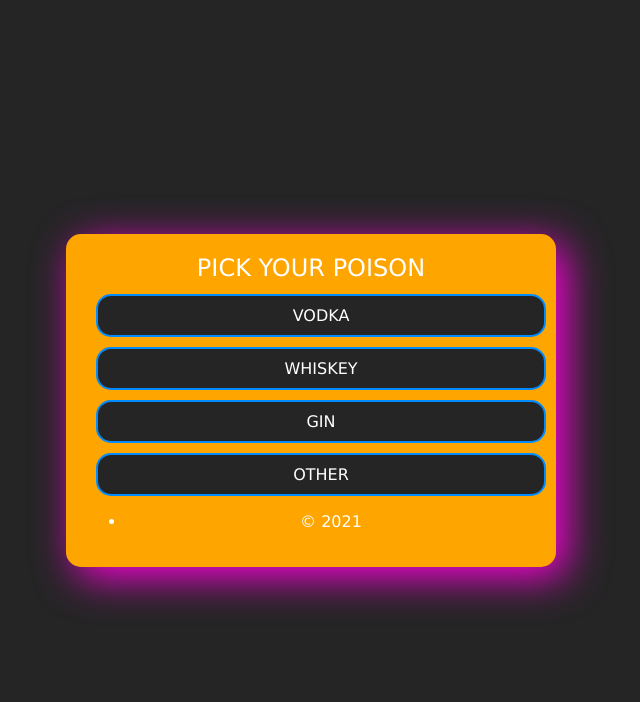
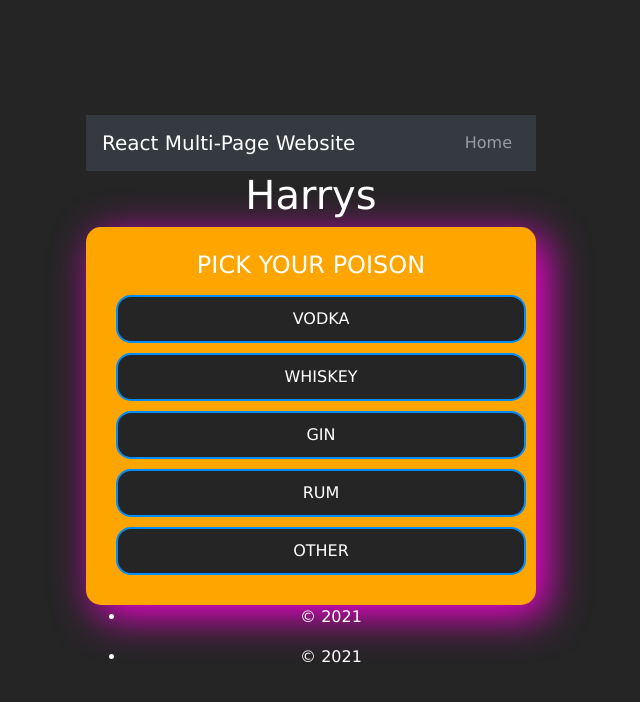
Before and after one commit to michellelally/harrys-cocktail-menu, a React (Create React App) app: page /picker in a window 1280 px wide. Shown: the top 702 px of the page, without its empty margins (329-969 px from the left). Built offline with nearby package versions, Linux system fonts and the light colour scheme.

Commit message:
components and their routes added

```diff
--- a/package.json
+++ b/package.json
@@ -8,6 +8,7 @@
     "@testing-library/user-event": "^12.1.10",
     "react": "^17.0.2",
     "react-dom": "^17.0.2",
+    "react-router-dom": "^5.2.0",
     "react-scripts": "4.0.3",
     "web-vitals": "^1.0.1"
   },
--- a/public/index.html
+++ b/public/index.html
@@ -15,6 +15,9 @@
       user's mobile device or desktop. See https://developers.google.com/web/fundamentals/web-app-manifest/
     -->
     <link rel="manifest" href="%PUBLIC_URL%/manifest.json" />
+
+    <link rel="stylesheet" href="https://stackpath.bootstrapcdn.com/bootstrap/4.3.1/css/bootstrap.min.css"/>
+
     <!--
       Notice the use of %PUBLIC_URL% in the tags above.
       It will be replaced with the URL of the `public` folder during the build.
@@ -24,7 +27,7 @@
       work correctly both with client-side routing and a non-root public URL.
       Learn how to configure a non-root public URL by running `npm run build`.
     -->
-    <title>React App</title>
+    <title>Harry's Cocktail Menu</title>
   </head>
   <body>
     <noscript>You need to enable JavaScript to run this app.</noscript>
--- a/src/App.js
+++ b/src/App.js
@@ -1,67 +1,20 @@
-import React, { useState } from 'react';
-import Footer from './components/Footer';
-
-export default function App() {
-
-  const picked = [2];
-
-  const questions = [
-    {
-      questionText: 'PICK YOUR POISON',
-      answerOptions: [
-        { answerText: 'VODKA' },
-        { answerText: 'WHISKEY' },
-        { answerText: 'GIN' },
-        { answerText: 'OTHER' },
-      ],
-    },
-    {
-      questionText: 'PICK YOUR FLAVOUR',
-      answerOptions: [
-        { answerText: 'SWEET' },
-        { answerText: 'BOOZY' },
-        { answerText: 'SOUR' },
-        { answerText: 'REFRESHING' },
-      ],
-    },
-  ];
-
-  const [currentQuestion, setCurrentQuestion] = useState(0);
-
-  const handleAnswerButtonClick = (answerOption) => {
-    const nextQuestion = currentQuestion + 1;
-    setCurrentQuestion(nextQuestion);
-
-    if (nextQuestion < questions.length) {
-      setCurrentQuestion(nextQuestion);
-    } else {
-      alert('implement cocktail lists');
-    }
-  };
-
-  const handleValue = (e) => {
-    alert(e.target.value);
-    picked.push(e.target.value)
-    alert(picked[0].value)
-  }
-
+import React from "react";
+import { BrowserRouter as Router, Route, Switch } from "react-router-dom";
+import { Navigation, Home, Footer, Login, Picker } from "./components";
+function App() {
   return (
-    <div className='app'>
-
-      <div className='question-section'>
-        <div className='question-text'>{questions[currentQuestion].questionText}</div>
-      </div>
-      <div className='answer-section'>
-        {questions[currentQuestion].answerOptions.map((answerOption, index) => (
-          <button
-            value={answerOption.answerText}
-            onClick={e => {
-              handleValue(e);
-              handleAnswerButtonClick(e);
-            }}>
-              {answerOption.answerText}</button>))}
-      </div>
-      <Footer />
+    <div className="App">
+      <Router>
+        <Navigation />
+        <Switch>
+          <Route path="/" exact component={() => <Home />} />
+          <Route path="/login" exact component={() => <Login />} />
+          <Route path="/picker" exact component={() => <Picker />} />
+        </Switch>
+        <Footer />
+      </Router>
     </div>
   );
 }
+
+export default App;
--- a/src/components/Header.js
+++ b/src/components/Header.js
@@ -4,8 +4,10 @@ class Header extends Component {
     render() {
         return (
             <header>
-                <h1>Header</h1>
+                <h1>Harrys</h1>
             </header>
-        )
+        );
     }
 }
+
+export default Header;
--- /dev/null
+++ b/src/components/Home.jsx
@@ -0,0 +1,19 @@
+import Header from '../components/Header';
+import { Link, withRouter } from "react-router-dom";
+
+
+function Home(props) {
+  return (
+    <div className='wrapper'>
+      <Header />
+      <button>
+      <Link class="nav-link" to="picker">
+                  Begin
+                  <span class="sr-only">(current)</span>
+                </Link>
+        </button>
+    </div>
+  );
+}
+
+export default Home;
--- /dev/null
+++ b/src/components/Navigation.jsx
@@ -0,0 +1,33 @@
+import React from "react";
+import { Link, withRouter } from "react-router-dom";
+
+function Navigation(props) {
+  return (
+    <div className="navigation">
+      <nav class="navbar navbar-expand navbar-dark bg-dark">
+        <div class="container">
+          <Link class="navbar-brand" to="/">
+            React Multi-Page Website
+          </Link>
+
+          <div>
+            <ul class="navbar-nav ml-auto">
+              <li
+                class={`nav-item  ${
+                  props.location.pathname === "/" ? "active" : ""
+                }`}
+              >
+                <Link class="nav-link" to="/">
+                  Home
+                  <span class="sr-only">(current)</span>
+                </Link>
+              </li>
+            </ul>
+          </div>
+        </div>
+      </nav>
+    </div>
+  );
+}
+
+export default withRouter(Navigation);
--- /dev/null
+++ b/src/components/Picker.jsx
@@ -0,0 +1,74 @@
+import React, { useState } from 'react';
+import Footer from '../components/Footer';
+import Header from '../components/Header';
+
+function Picker() {
+
+  const picked = [2];
+
+  const questions = [
+    {
+      questionText: 'PICK YOUR POISON',
+      answerOptions: [
+        { answerText: 'VODKA' },
+        { answerText: 'WHISKEY' },
+        { answerText: 'GIN' },
+        { answerText: 'RUM' },
+        { answerText: 'OTHER' },
+      ],
+    },
+    {
+      questionText: 'PICK YOUR FLAVOUR',
+      answerOptions: [
+        { answerText: 'SWEET' },
+        { answerText: 'BOOZY' },
+        { answerText: 'SOUR' },
+        { answerText: 'REFRESHING' },
+        { answerText: 'ALL' },
+      ],
+    },
+  ];
+
+  const [currentQuestion, setCurrentQuestion] = useState(0);
+
+  const handleAnswerButtonClick = (answerOption) => {
+    const nextQuestion = currentQuestion + 1;
+    setCurrentQuestion(nextQuestion);
+
+    if (nextQuestion < questions.length) {
+      setCurrentQuestion(nextQuestion);
+    } else {
+      alert('implement cocktail lists');
+    }
+  };
+
+  const handleValue = (e) => {
+    alert(e.target.value);
+    picked.push(e.target.value)
+    alert(picked[0].value)
+  }
+
+  return (
+    <div className='wrapper'>
+      <Header />
+      <div className='app'>
+      <div className='question-section'>
+        <div className='question-text'>{questions[currentQuestion].questionText}</div>
+      </div>
+      <div className='answer-section'>
+        {questions[currentQuestion].answerOptions.map((answerOption, index) => (
+          <button
+            value={answerOption.answerText}
+            onClick={e => {
+              handleValue(e);
+              handleAnswerButtonClick(e);
+            }}>
+              {answerOption.answerText}</button>))}
+      </div>
+      </div>
+      <Footer />
+    </div>
+  );
+}
+
+export default Picker;
--- /dev/null
+++ b/src/components/index.js
@@ -0,0 +1,5 @@
+export { default as Navigation } from "./Navigation";
+export { default as Home } from "./Home";
+export { default as Picker } from "./Picker";
+export { default as Login } from "./Login";
+export { default as Footer } from "./Footer";
```
Also changed, not shown: Footer}.js (deleted), src/components/Home.js (deleted), src/components/Login.jsx (added), src/components/Picker.js (deleted), 1 other file (tests, documents, lock files or other folders).
